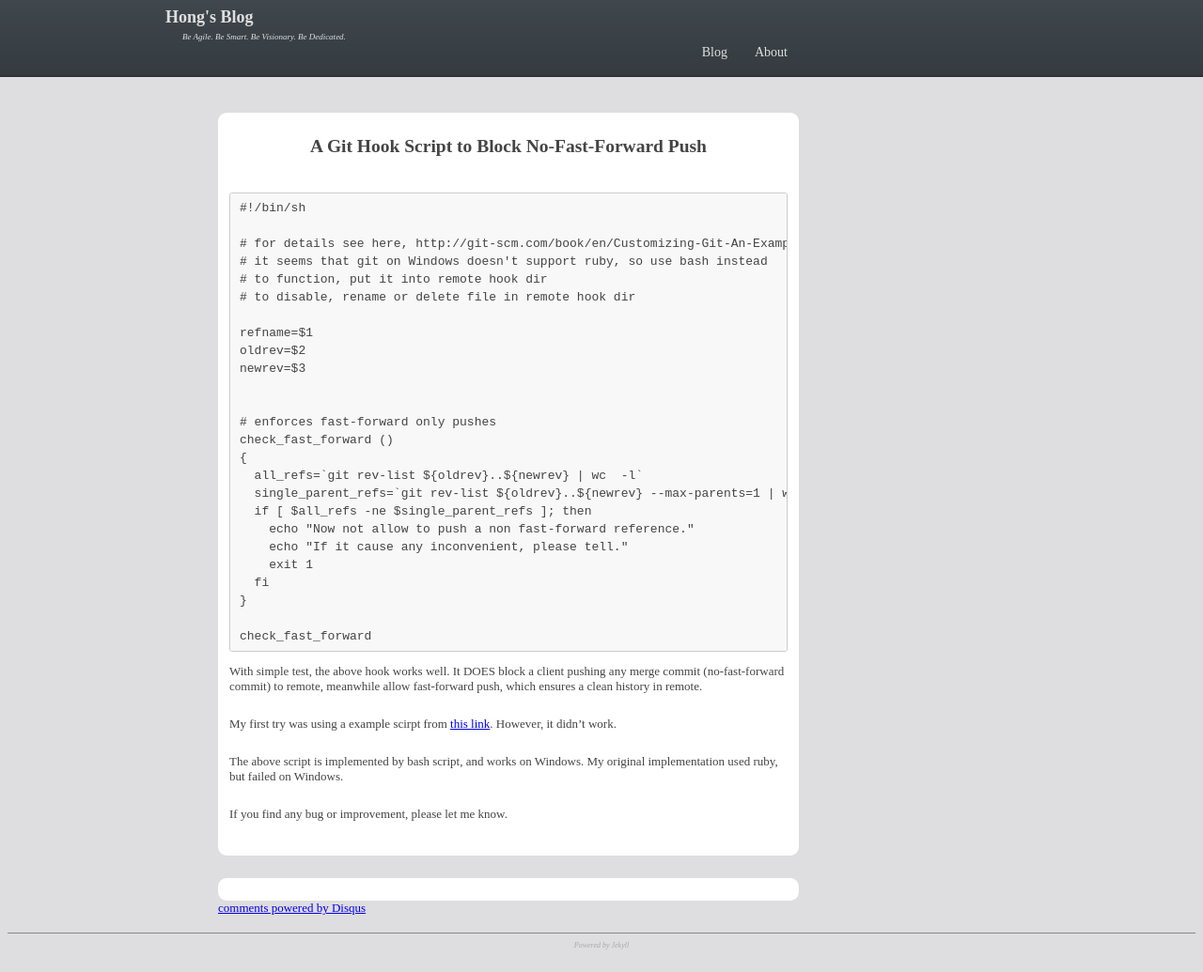
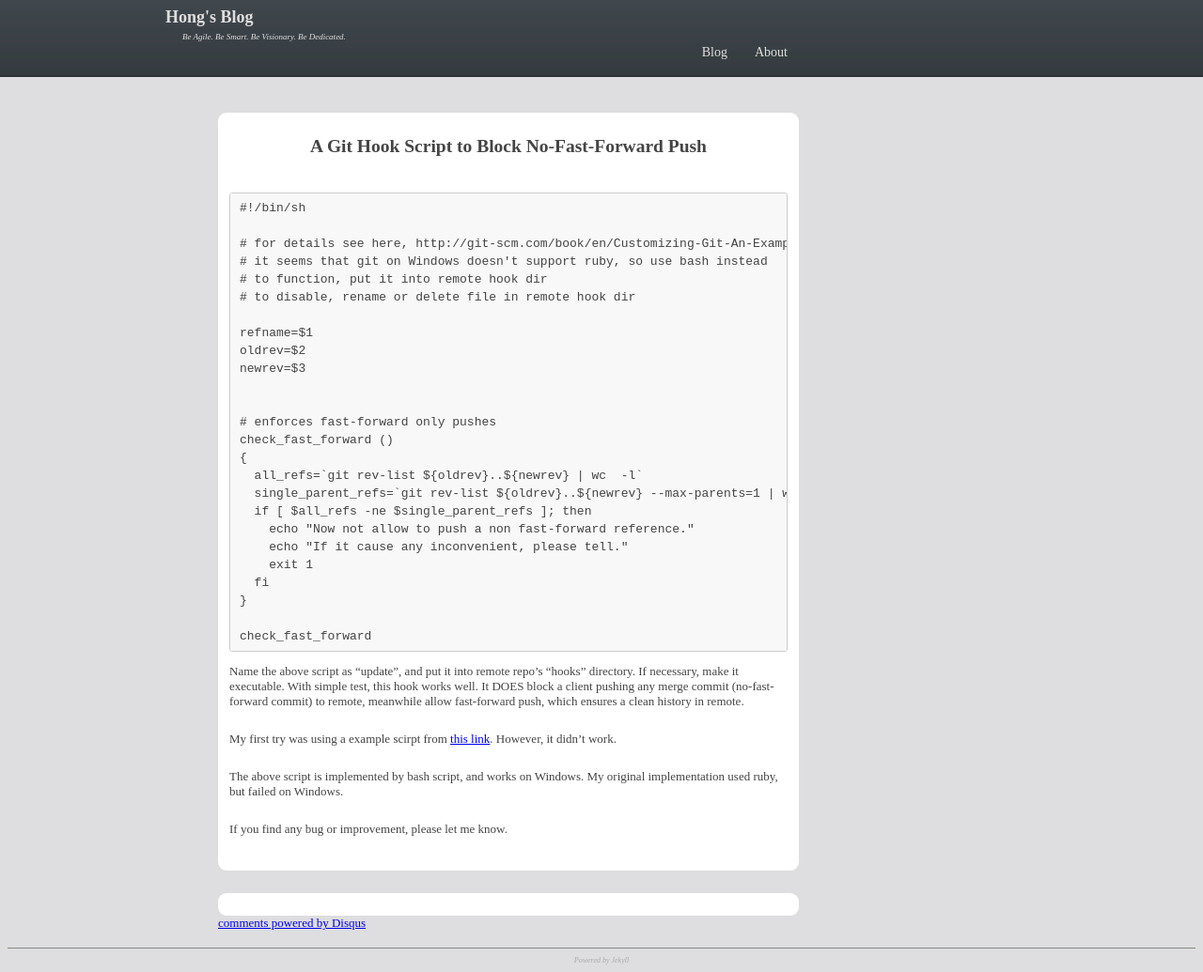
Before and after one commit to RockHong/rockhong.github.com, a Jekyll site: the page built from _posts/2014-07-10-a-git-hook-block-no-ff-push.md, in a window 1280 px wide. Shown: the whole page at 94% size. Built offline with Jekyll 4.4.1, drawn with Linux system fonts in a browser that asks for light colours; comment, search, counter and statistics services are not loaded.

Commit message:
Update 2014-07-10-a-git-hook-block-no-ff-push.md

```diff
--- a/_posts/2014-07-10-a-git-hook-block-no-ff-push.md
+++ b/_posts/2014-07-10-a-git-hook-block-no-ff-push.md
@@ -39,7 +39,7 @@ image_desc:
 
     check_fast_forward
 
-With simple test, the above hook works well. It DOES block a client pushing any merge commit (no-fast-forward commit) to remote, meanwhile allow fast-forward push, which ensures a clean history in remote.
+Name the above script as "update", and put it into remote repo's "hooks" directory. If necessary, make it executable. With simple test, this hook works well. It DOES block a client pushing any merge commit (no-fast-forward commit) to remote, meanwhile allow fast-forward push, which ensures a clean history in remote.
 
 My first try was using a example scirpt from [this link](http://git-scm.com/book/en/Customizing-Git-An-Example-Git-Enforced-Policy). However, it didn't work.
 
```
